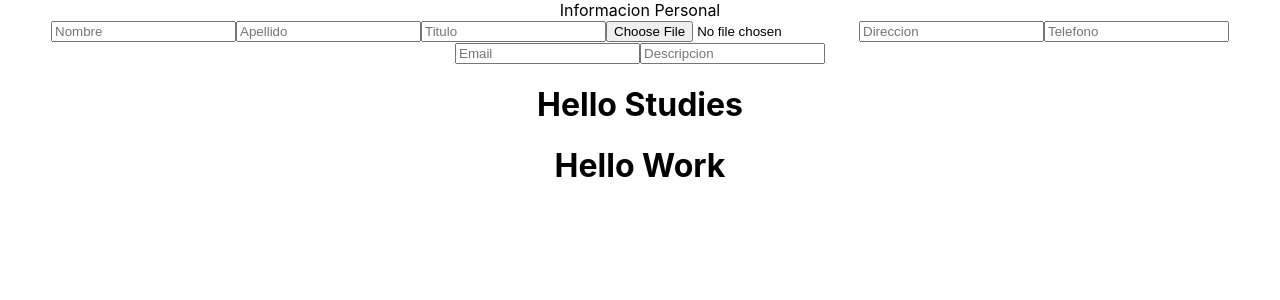
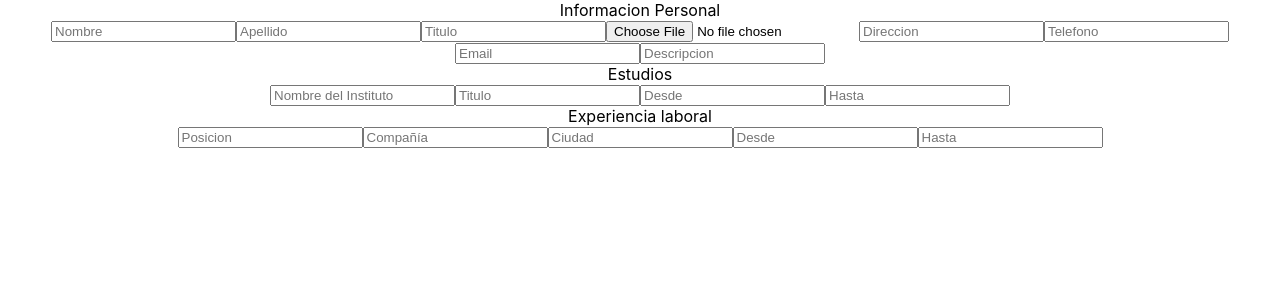
Before and after one commit to SebasDrewes/cv-maker, a React (Create React App) app: page / in a window 1280 px wide. Shown: the top 300 px of the page. Built offline with nearby package versions, Linux system fonts and the light colour scheme.

Commit message:
agregado prototipo work y studies

```diff
--- a/src/App.js
+++ b/src/App.js
@@ -17,9 +17,24 @@ class App extends React.Component{
         phoneNumber: '',
         email: '',
         description: '',
+      },
+      studiesInfo: {
+        institute: '',
+        title: '',
+        from: '',
+        to: '',
+      },
+      workInfo: {
+        position: '',
+        company: '',
+        city: '',
+        from: '',
+        to: '',
       }
     }
     this.saveGeneralInfo = this.saveGeneralInfo.bind(this)
+    this.saveStudiesInfo = this.saveStudiesInfo.bind(this)
+    this.saveWorkInfo = this.saveWorkInfo.bind(this)
   }
   saveGeneralInfo(e) {
     e.preventDefault();
@@ -32,15 +47,43 @@ class App extends React.Component{
         this.state.generalInfo,
         {[name] : value}
       )})
-    console.log(this.state)
+      console.log(this.state)
+  }
+  saveStudiesInfo(e) {
+    e.preventDefault();
+    const target = e.target
+    const value = target.value
+    const name = target.name
+    this.setState({
+      studiesInfo: Object.assign(
+        {},
+        this.state.studiesInfo,
+        {[name] : value}
+      )})
+      console.log(this.state)
+  }
+  saveWorkInfo(e) {
+    e.preventDefault();
+    const target = e.target
+    const value = target.value
+    const name = target.name
+    this.setState({
+      workInfo: Object.assign(
+        {},
+        this.state.workInfo,
+        {[name] : value}
+      )})
+      console.log(this.state)
   }
   render() {
   return (
     <div className="App">
       Informacion Personal
       <GeneralInfo saveGeneralInfo={this.saveGeneralInfo}/>
-      <StudiesInfo />
-      <WorkInfo />
+      Estudios
+      <StudiesInfo saveStudiesInfo={this.saveStudiesInfo}/>
+      Experiencia laboral
+      <WorkInfo saveWorkInfo={this.saveWorkInfo}/>
     </div>
   );
 }
--- a/src/components/StudiesInfo.js
+++ b/src/components/StudiesInfo.js
@@ -1,9 +1,14 @@
 import React from 'react'
 
-export default function StudiesInfo() {
+export default function StudiesInfo({saveStudiesInfo}) {
     return (
         <div>
-            <h1>Hello Studies</h1>
+            <form>
+                <input type="text" name="institute" placeholder="Nombre del Instituto" onChange={saveStudiesInfo}></input>
+                <input type="text" name="title" placeholder="Titulo" onChange={saveStudiesInfo}></input>
+                <input type="text" name="from" placeholder="Desde"onChange={saveStudiesInfo}></input>
+                <input type="text" name="to" placeholder="Hasta" onChange={saveStudiesInfo}></input>
+            </form>
         </div>
     )
 }
--- a/src/components/WorkInfo.js
+++ b/src/components/WorkInfo.js
@@ -1,9 +1,15 @@
 import React from 'react'
 
-export default function WorkInfo() {
+export default function WorkInfo({saveWorkInfo}) {
     return (
         <div>
-            <h1>Hello Work</h1>
+            <form>
+                <input type="text" name="position" placeholder="Posicion" onChange={saveWorkInfo}></input>
+                <input type="text" name="company" placeholder="Compañía" onChange={saveWorkInfo}></input>
+                <input type="text" name="city" placeholder="Ciudad" onChange={saveWorkInfo}></input>
+                <input type="text" name="from" placeholder="Desde"onChange={saveWorkInfo}></input>
+                <input type="text" name="to" placeholder="Hasta" onChange={saveWorkInfo}></input>
+            </form>
         </div>
     )
 }
```
